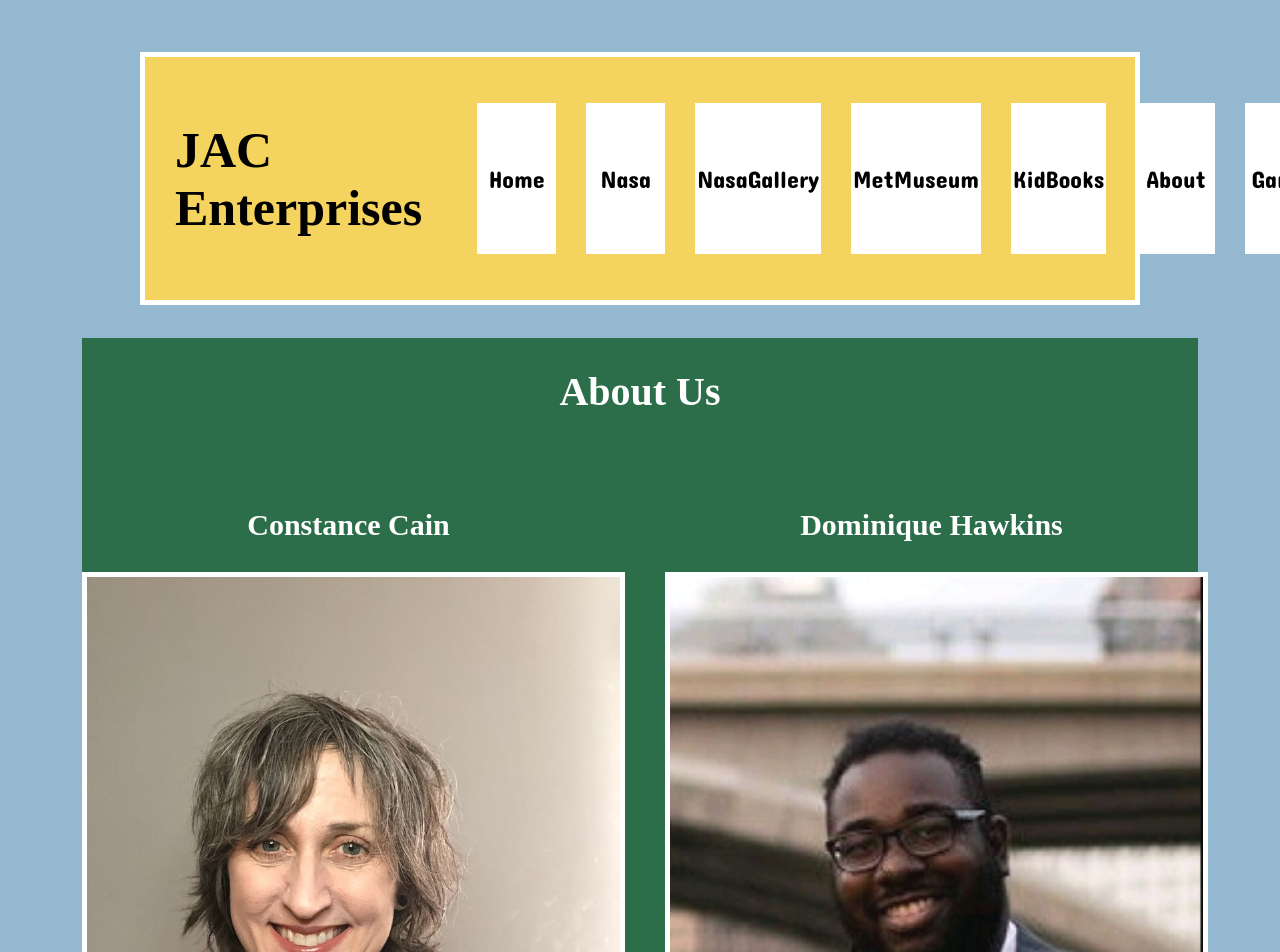
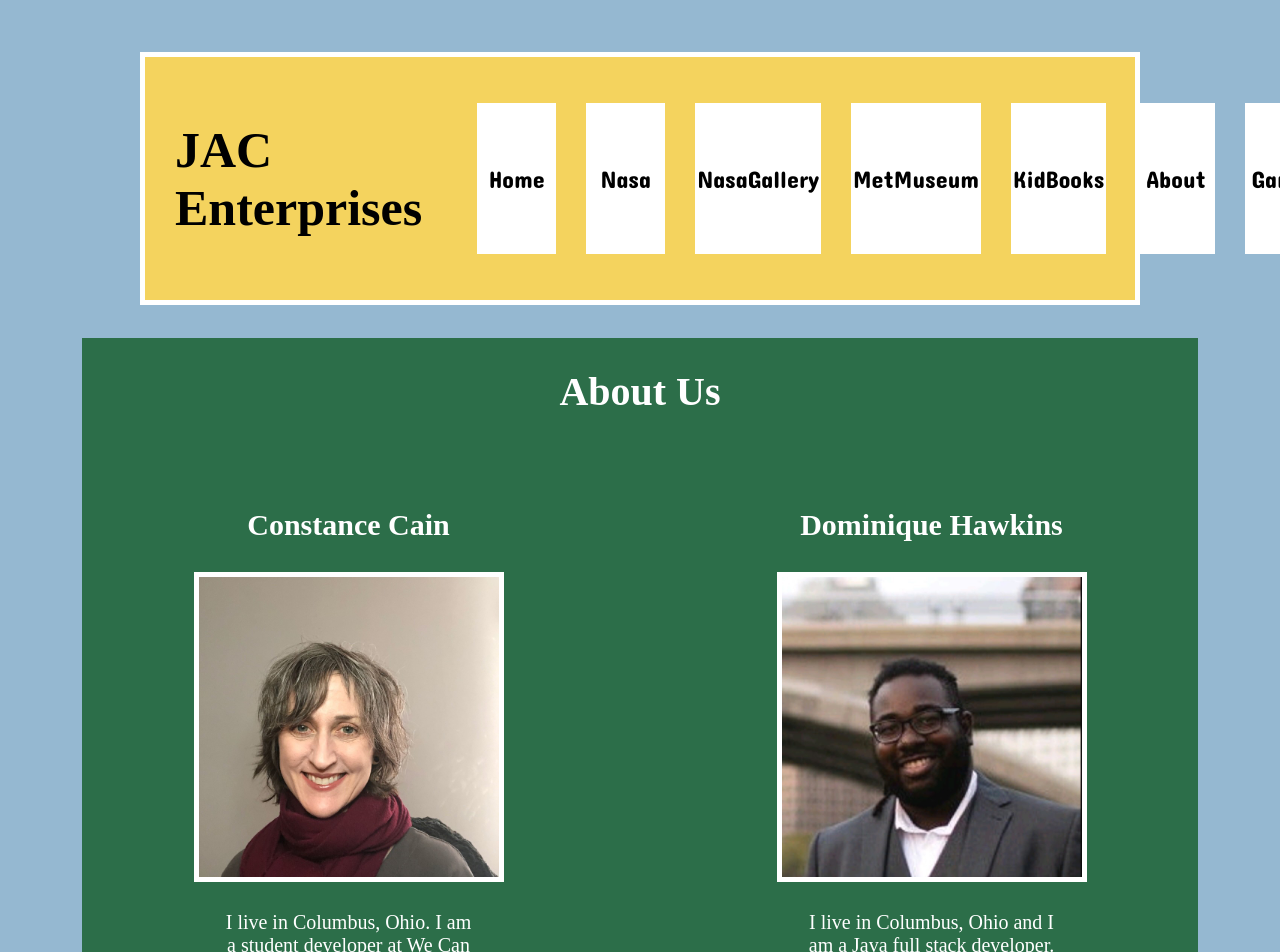
Before and after one commit to 2022-October-Java-PT/digi-dreamers-mystery-educator-repo, a React (Create React App) app in the folder digi-react/: page /about in a window 1280 px wide. Shown: the top 952 px of the page. Built offline with nearby package versions, Linux system fonts and the light colour scheme; a web font is replaced by a local one.

Commit message:
had to fix an image that got messed up

```diff
--- a/digi-react/src/pages/Nasa/index.js
+++ b/digi-react/src/pages/Nasa/index.js
@@ -36,7 +36,7 @@ const NasaPage = () => {
             <h2>Astronomy Picture of the Day</h2>
             {loading ? <h3>Loading...</h3> : [nasa].map(nasa => (
                 <p key={api_key} href={`Nasa/${nasa.api_key}`}>
-                <img src={nasa.url} alt="APOD" width='500' height="auto" />
+                <img src={nasa.url} alt="APOD" width='400' height="auto" />
                 <h3>Date: {nasa.date} </h3>
                 <h3>Explanation</h3>
                 <p>{nasa.explanation}</p>
--- a/digi-react/src/pages/Nasa/style.module.scss
+++ b/digi-react/src/pages/Nasa/style.module.scss
@@ -11,7 +11,7 @@
     }
 
     img:hover {
-        transform: scale(2);
+        transform: scale(1.5);
     }
 
     p {
--- a/digi-react/src/pages/home/index.js
+++ b/digi-react/src/pages/home/index.js
@@ -13,7 +13,7 @@ const HomePage = () => {
         </center>
 
             <center>
-            <iframe class="center" width="800" height="415" src="https://www.youtube.com/embed/Vb2ZXRh74WU?autoplay=1" title="YouTube video player" frameborder="0" allow="accelerometer; autoplay; clipboard-write; encrypted-media; gyroscope; picture-in-picture; web-share" allowfullscreen></iframe>
+            <iframe className="center" width="800" height="415" src="https://www.youtube.com/embed/Vb2ZXRh74WU?autoplay=1" title="YouTube video player" frameborder="0" allow="accelerometer; autoplay; clipboard-write; encrypted-media; gyroscope; picture-in-picture; web-share" allowfullscreen></iframe>
             </center>
 
         <center>
--- a/digi-react/src/style.module.scss
+++ b/digi-react/src/style.module.scss
@@ -11,9 +11,4 @@ body {
         text-decoration: underline;
     }
 
-    img {
-        width: 100%;
-        height: auto;
-    }
-
 }
```
